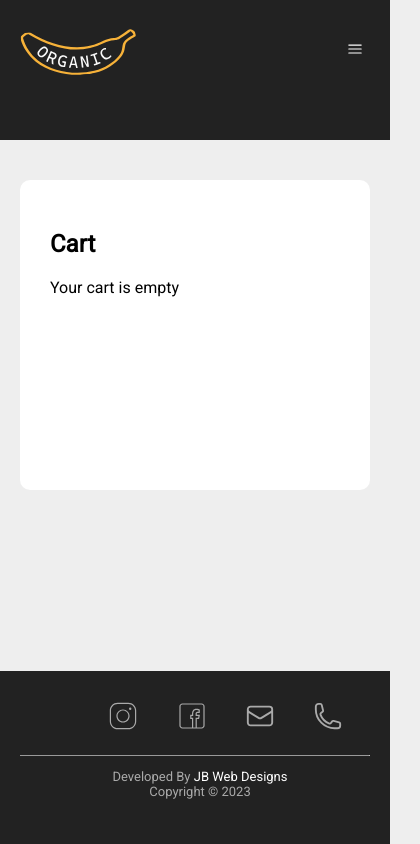
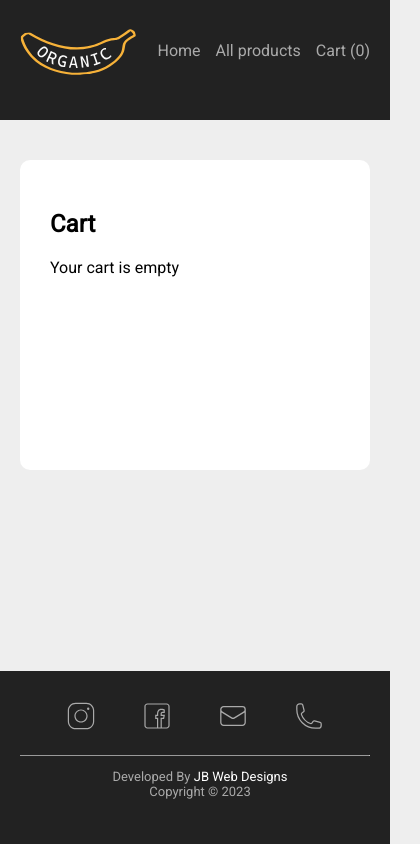
Before and after one commit to jbaker2016/organic-banana, a Next.js app: page /cart in a window 390 px wide. Shown: the whole page, 420 px wide, since content can reach past the window. Built offline with nearby package versions, Linux system fonts and the light colour scheme.

Commit message:
added mobile updates

```diff
--- a/components/Button.js
+++ b/components/Button.js
@@ -3,17 +3,26 @@ import styled, {css} from "styled-components";
 export const ButtonStyle = css`
 
     border: 0;
-    padding: 5px 15px;
+    padding: 5px 10px ;
+
     border-radius: 5px;
     cursor: pointer;
     display: inline-flex;
     align-items: center;
     font-family: 'Roboto', sans-serif;
 
+
     svg{
         height: 16px;
         margin-right: 5px;
     }
+
+    ${props => props.$plusminus && css`
+        width:
+        padding: auto;
+        width: auto;
+`}
+
 
     ${props => props.$block && css`
         display: block;
@@ -34,7 +43,6 @@ export const ButtonStyle = css`
     ${props => props.$primary && css`
         background-color: #5542F6;
         color: #fff;
-        border: 1px solid #5542F6;
     `}
 
     ${props => props.size === 'l' && css`
--- a/components/ButtonLink.js
+++ b/components/ButtonLink.js
@@ -5,7 +5,7 @@ import { ButtonStyle } from "./Button";
 const StyledLink = styled(Link)`
     ${ButtonStyle};
     text-decoration: none;
-    font-size: 1rem;
+    font-size: 0.9rem;
 `;
 
 export default function ButtonLink(props) {
--- a/components/Footer.js
+++ b/components/Footer.js
@@ -24,11 +24,11 @@ const DevLink = styled(Link)`
 const SocialsWrapper = styled.div`
     margin-top: 30px;
     margin-bottom: 20px;
-    margin-left: 50px;
+
     display: flex;
     text-align: center;
+
     color: #aaa;
-    width: 100%;
     justify-content: space-evenly;
 
     svg {
@@ -71,22 +71,19 @@ export default function Footer() {
                 </SocialLink>
 
                 <SocialLink href={'/'}>
-                <svg xmlns="http://www.w3.org/2000/svg" fill="none" viewBox="0 0 24 24" stroke-width="1.5" stroke="currentColor" data-slot="icon" width="30" height="30">
-                    <path stroke-linecap="round" stroke-linejoin="round" d="M21.75 6.75v10.5a2.25 2.25 0 0 1-2.25 2.25h-15a2.25 2.25 0 0 1-2.25-2.25V6.75m19.5 0A2.25 2.25 0 0 0 19.5 4.5h-15a2.25 2.25 0 0 0-2.25 2.25m19.5 0v.243a2.25 2.25 0 0 1-1.07 1.916l-7.5 4.615a2.25 2.25 0 0 1-2.36 0L3.32 8.91a2.25 2.25 0 0 1-1.07-1.916V6.75" />
+                <svg xmlns="http://www.w3.org/2000/svg" fill="none" viewBox="0 0 24 24" strokeWidth="1.0" stroke="currentColor" data-slot="icon" width="30" height="30">
+                    <path strokeLinecap="round" strokeLinejoin="round" d="M21.75 6.75v10.5a2.25 2.25 0 0 1-2.25 2.25h-15a2.25 2.25 0 0 1-2.25-2.25V6.75m19.5 0A2.25 2.25 0 0 0 19.5 4.5h-15a2.25 2.25 0 0 0-2.25 2.25m19.5 0v.243a2.25 2.25 0 0 1-1.07 1.916l-7.5 4.615a2.25 2.25 0 0 1-2.36 0L3.32 8.91a2.25 2.25 0 0 1-1.07-1.916V6.75" />
                 </svg>
 
                 </SocialLink>
 
                 <SocialLink href={'/'}>
-                <svg xmlns="http://www.w3.org/2000/svg" fill="none" viewBox="0 0 24 24" stroke-width="1.5" stroke="currentColor" data-slot="icon" width="30" height="30">
-                    <path stroke-linecap="round" stroke-linejoin="round" d="M2.25 6.75c0 8.284 6.716 15 15 15h2.25a2.25 2.25 0 0 0 2.25-2.25v-1.372c0-.516-.351-.966-.852-1.091l-4.423-1.106c-.44-.11-.902.055-1.173.417l-.97 1.293c-.282.376-.769.542-1.21.38a12.035 12.035 0 0 1-7.143-7.143c-.162-.441.004-.928.38-1.21l1.293-.97c.363-.271.527-.734.417-1.173L6.963 3.102a1.125 1.125 0 0 0-1.091-.852H4.5A2.25 2.25 0 0 0 2.25 4.5v2.25Z" />
+                <svg xmlns="http://www.w3.org/2000/svg" fill="none" viewBox="0 0 24 24" strokeWidth="1.0" stroke="currentColor" data-slot="icon" width="30" height="30">
+                    <path strokeLinecap="round" strokeLinejoin="round" d="M2.25 6.75c0 8.284 6.716 15 15 15h2.25a2.25 2.25 0 0 0 2.25-2.25v-1.372c0-.516-.351-.966-.852-1.091l-4.423-1.106c-.44-.11-.902.055-1.173.417l-.97 1.293c-.282.376-.769.542-1.21.38a12.035 12.035 0 0 1-7.143-7.143c-.162-.441.004-.928.38-1.21l1.293-.97c.363-.271.527-.734.417-1.173L6.963 3.102a1.125 1.125 0 0 0-1.091-.852H4.5A2.25 2.25 0 0 0 2.25 4.5v2.25Z" />
                 </svg>
                 </SocialLink>
 
 
-
-
-                <div></div>
 
             </SocialsWrapper>
                 <Hr/>
--- a/components/Header.js
+++ b/components/Header.js
@@ -7,7 +7,6 @@ import Hamburger from "./icons/Hamburger";
 
 const StyledHeader = styled.header`
     background-color: #222;
-    padding
 `;
 
 const Logo = styled(Link)`
@@ -26,7 +25,7 @@ const Wrapper = styled.div`
     display: flex;
     align-items: center;
     justify-content: space-between;
-    padding: 20px 0;
+    padding: 20px 0 0;
 `;
 
 const NavLink = styled(Link)`
@@ -37,14 +36,10 @@ const NavLink = styled(Link)`
 
 const StyledNav = styled.nav`
 
-    ${props => props.$mobileNavActive ? `display: block;` : `display: none;` }
     gap: 15px;
-    position: fixed;
-    top: 0;
-    bottom: 0;
-    left: 0;
-    right: 0;
-    padding: 100px 20px;
+    position: static;
+    display: flex;
+    padding: 200;
     background-color: #222;
 
     @media screen and (min-width: 768px){
@@ -57,20 +52,6 @@ const StyledNav = styled.nav`
 const LogoSVG = styled.img`
     height: 60px;
 
-`;
-const NavButton = styled.button`
-    background-color: transparent;
-    width: 30px;
-    height: 30px;
-    color: white;
-    border: 0px;
-
-    position: relative;
-    z-index: 3;
-
-    @media screen and (min-width: 768px){
-        display: none;
-    }
 `;
 
 export default function Header() {
@@ -93,9 +74,6 @@ export default function Header() {
                         <NavLink href={'/cart'}>Cart ({cartProducts.length})</NavLink>
                     </StyledNav>
 
-                    <NavButton onClick={() => setMobileNavActive(prev => !prev)}>
-                        <Hamburger></Hamburger>
-                    </NavButton>
                 </Wrapper>
             </Center>
         </StyledHeader>
--- a/lib/mongoose.js
+++ b/lib/mongoose.js
@@ -8,6 +8,8 @@ export function mongooseConnect() {
  }
 
  else{
+
+
     const uri = process.env.MONGODB_URI;
     return mongoose.connect(uri)
  }
--- a/pages/cart.js
+++ b/pages/cart.js
@@ -31,8 +31,8 @@ const Box = styled.div`
 const ProductInfoCell = styled.td`
 
     img{
-        max-width: 100px;
-        max-height: 100px;
+        max-width: 80px;
+        max-height: 80px;
         margin: 10px;
         box-shadow: 0 3px 5px rgba(0, 0, 0, 0.4);
     }
@@ -168,13 +168,11 @@ export default function CartPage() {
                                                 </ProductInfoCell>
                                                 <td>
                                                     <QuantityDiv>
-                                                        <Button
-                                                            onClick={() => lessOfThisProduct(product._id)}>
-                                                                -
+                                                        <Button $primary $plusminus onClick={() => lessOfThisProduct(product._id)}>
+                                                            -
                                                         </Button>
                                                         <QuantityLabel>{cartProducts.filter(id => id === product._id).length}</QuantityLabel>
-                                                        <Button
-                                                            onClick={() => moreOfThisProduct(product._id)}>
+                                                        <Button $primary $plusminus onClick={() => moreOfThisProduct(product._id)}>
                                                             +
                                                         </Button>
                                                     </QuantityDiv>
--- a/pages/index.js
+++ b/pages/index.js
@@ -37,7 +37,10 @@ export default function HomePage({featuredProduct, newProducts}) {
 
 
 export async function getServerSideProps() {
+
+  {/*FEATURED PRODUCT */}
   const featuredProductId = '657d23d9c64ed6e6fa44dc5f';
+
   await mongooseConnect();
   const featuredProduct = await Product.findById(featuredProductId);
 
```
